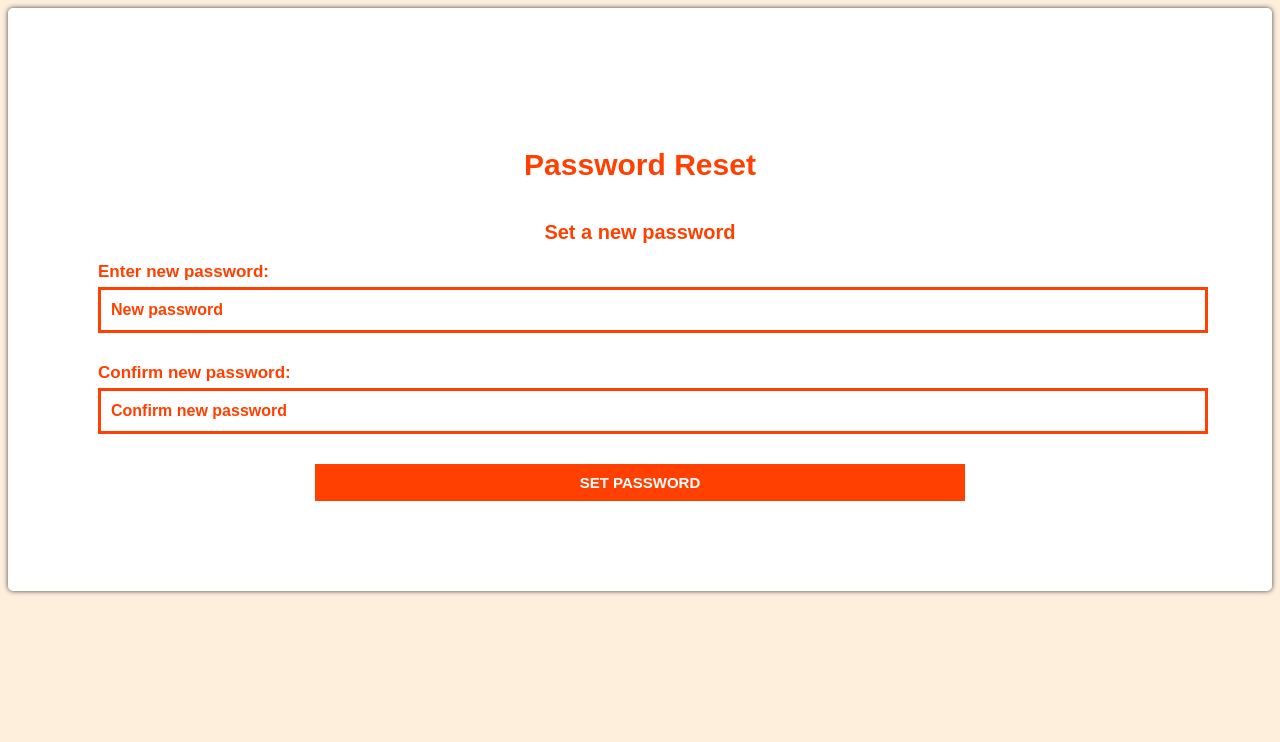
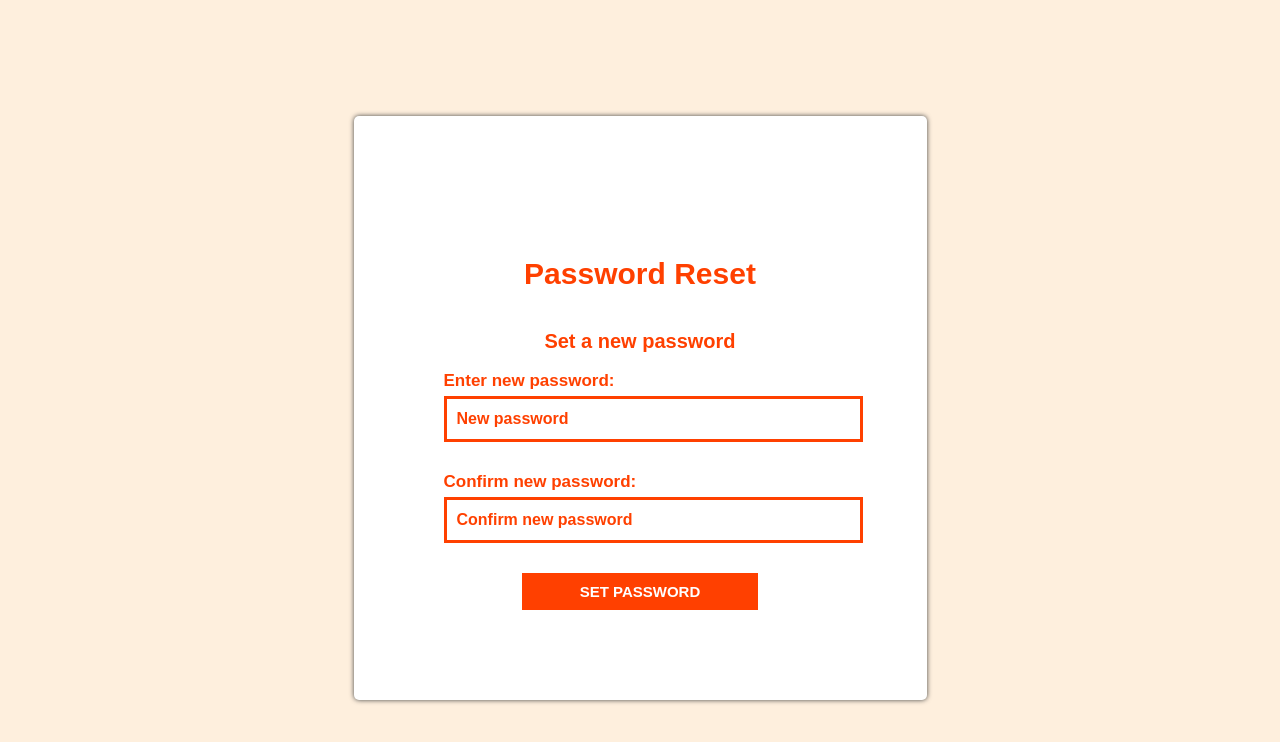
Before and after one commit to Your-Missing-Semester/permuto, a React (Create React App) app in the folder frontend/: page /reset-password in a window 1280 px wide. Shown: the top 742 px of the page. Built offline with nearby package versions, Linux system fonts and the light colour scheme.

Commit message:
update body selector to reset-password-body class

```diff
--- a/frontend/src/components/ResetPassword/resetpassword.jsx
+++ b/frontend/src/components/ResetPassword/resetpassword.jsx
@@ -19,6 +19,7 @@ const ResetPassword = () => {
   };
 
   return (
+    <div className={styles["reset-pass-body"]}>
       <div className={styles["reset-pass-page"]}>
         <div className={styles.header}>
           <h5>Password Reset</h5>
@@ -61,6 +62,7 @@ const ResetPassword = () => {
           </form>
         </div>
       </div>
+    </div>
   );
 };
 
--- a/frontend/src/components/ResetPassword/resetpassword.module.css
+++ b/frontend/src/components/ResetPassword/resetpassword.module.css
@@ -1,6 +1,11 @@
-body {
+.reset-pass-body {
   font-family: Arial, sans-serif;
   background-color: #FEEFDD;
+  margin: 0;
+  height: 100vh;
+  display: flex;
+  justify-content: center;
+  align-items: center;
 }
 
 .reset-pass-page {
```
Lines whose indentation alone changed are shown as unchanged.
